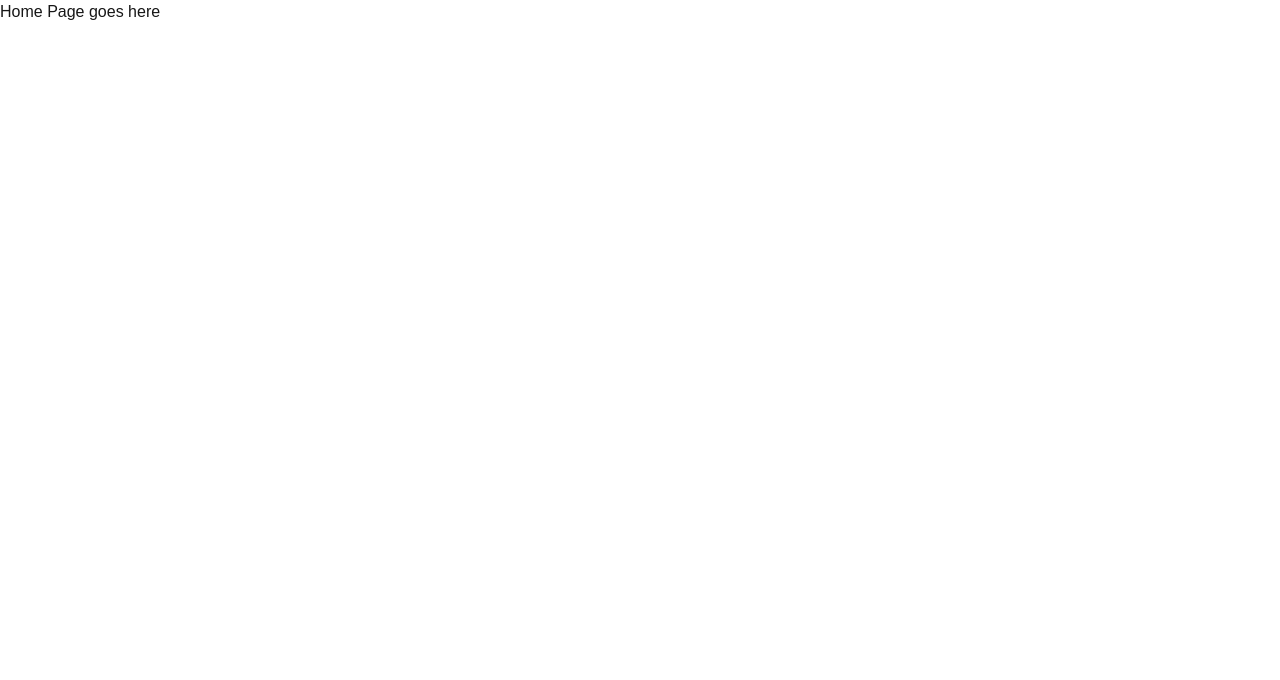
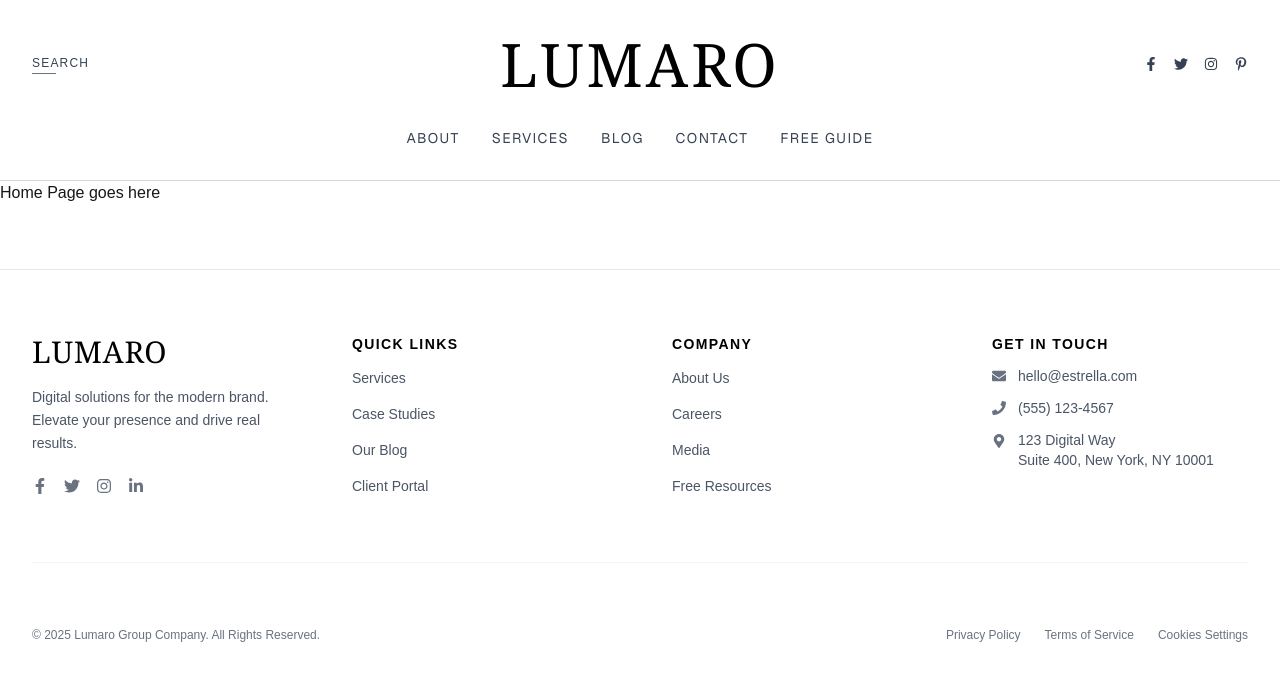
Before and after one commit to InolofatsengMotloba/lumaro-website, a Next.js app: page / in a window 1280 px wide. Shown: the top 680 px of the page. Built offline with nearby package versions, Linux system fonts and the light colour scheme.

Commit message:
Add Header and Footer components with navigation and social links

```diff
--- a/app/layout.js
+++ b/app/layout.js
@@ -1,5 +1,7 @@
 import { Geist, Geist_Mono } from "next/font/google";
 import "./globals.css";
+import Header from "@/components/Header";
+import Footer from "@/components/Footer";
 
 const geistSans = Geist({
   variable: "--font-geist-sans",
@@ -31,7 +33,9 @@ export default function RootLayout({ children }) {
       <body
         className={`${geistSans.variable} ${geistMono.variable} antialiased`}
       >
-        {children}
+        <Header />
+        <main>{children}</main>
+        <Footer />
       </body>
     </html>
   );
--- a/components/Footer.js
+++ b/components/Footer.js
@@ -1,7 +1,167 @@
+import React from "react";
+import Link from "next/link";
+import {
+  FaFacebookF,
+  FaTwitter,
+  FaInstagram,
+  FaLinkedinIn,
+  FaEnvelope,
+  FaMapMarkerAlt,
+  FaPhone,
+} from "react-icons/fa";
+
+// Data for navigation groups
+const quickLinks = [
+  { name: "Services", href: "/services" },
+  { name: "Case Studies", href: "/portfolio" },
+  { name: "Our Blog", href: "/blog" },
+  { name: "Client Portal", href: "/login" },
+];
+
+const companyLinks = [
+  { name: "About Us", href: "/about" },
+  { name: "Careers", href: "/careers" },
+  { name: "Media", href: "/media" },
+  { name: "Free Resources", href: "/resources" },
+];
+
+const legalLinks = [
+  { name: "Privacy Policy", href: "/privacy" },
+  { name: "Terms of Service", href: "/terms" },
+  { name: "Cookies Settings", href: "/cookies" },
+];
+
+// Re-use the header's social links, adding LinkedIn for a business focus
+const socialIcons = [
+  { icon: FaFacebookF, href: "https://facebook.com", label: "Facebook" },
+  { icon: FaTwitter, href: "https://twitter.com", label: "Twitter" },
+  { icon: FaInstagram, href: "https://instagram.com", label: "Instagram" },
+  { icon: FaLinkedinIn, href: "https://linkedin.com", label: "LinkedIn" },
+];
+
+// Helper component for link groups
+const FooterLinkGroup = ({ title, links }) => (
+  <div className="flex flex-col space-y-3">
+    {/* Title uses the same uppercase, wide-tracking, sans-serif style as the header's navigation */}
+    <h3 className="text-sm font-semibold uppercase tracking-widest text-black mb-3">
+      {title}
+    </h3>
+    <ul className="space-y-3">
+      {links.map((link) => (
+        <li key={link.name}>
+          <Link
+            href={link.href}
+            className="text-gray-600 text-sm hover:text-black transition-colors duration-200"
+          >
+            {link.name}
+          </Link>
+        </li>
+      ))}
+    </ul>
+  </div>
+);
+
 export default function Footer() {
+  const currentYear = new Date().getFullYear();
+
   return (
-    <>
-      <h1>footer goes here</h1>
-    </>
+    <footer className="bg-white border-t border-gray-200 mt-16 pt-16 pb-8 px-8">
+      {/* Main Grid Section: Quick Links, Contact, Company Info */}
+      <div className="max-w-7xl mx-auto grid grid-cols-2 gap-8 md:grid-cols-4 md:gap-16">
+        {/* Company Logo/Tagline (Matches Header's Serif Font) */}
+        <div className="col-span-2 md:col-span-1 space-y-4">
+          <Link
+            href="/"
+            className="text-3xl font-serif font-normal tracking-wide text-black block"
+          >
+            LUMARO
+          </Link>
+          <p className="text-gray-600 text-sm leading-relaxed max-w-xs">
+            Digital solutions for the modern brand. Elevate your presence and
+            drive real results.
+          </p>
+          <div className="flex space-x-4 pt-2">
+            {socialIcons.map((item) => (
+              <Link
+                key={item.label}
+                href={item.href}
+                aria-label={item.label}
+                className="text-gray-500 hover:text-black transition-colors duration-200"
+              >
+                <item.icon size={16} />
+              </Link>
+            ))}
+          </div>
+        </div>
+
+        {/* Quick Links Group */}
+        <FooterLinkGroup title="QUICK LINKS" links={quickLinks} />
+
+        {/* Company Group */}
+        <FooterLinkGroup title="COMPANY" links={companyLinks} />
+
+        {/* Get in Touch Section */}
+        <div className="flex flex-col space-y-4">
+          <h3 className="text-sm font-semibold uppercase tracking-widest text-black mb-3">
+            GET IN TOUCH
+          </h3>
+          <ul className="space-y-3">
+            <li className="flex items-center space-x-3">
+              <FaEnvelope className="text-gray-500" size={14} />
+              <a
+                href="mailto:hello@estrella.com"
+                className="text-gray-600 text-sm hover:text-black"
+              >
+                hello@estrella.com
+              </a>
+            </li>
+            <li className="flex items-center space-x-3">
+              <FaPhone className="text-gray-500" size={14} />
+              <a
+                href="tel:+15551234567"
+                className="text-gray-600 text-sm hover:text-black"
+              >
+                (555) 123-4567
+              </a>
+            </li>
+            <li className="flex items-start space-x-3">
+              <FaMapMarkerAlt className="text-gray-500 mt-1" size={14} />
+              <address className="not-italic text-gray-600 text-sm hover:text-black">
+                123 Digital Way
+                <br />
+                Suite 400, New York, NY 10001
+              </address>
+            </li>
+          </ul>
+        </div>
+      </div>
+
+      {/* Separator Line for the Legal/Copyright Bar */}
+      <div className="border-t border-gray-100 my-10 md:my-16 max-w-7xl mx-auto"></div>
+
+      {/* Bottom Legal Bar */}
+      <div className="max-w-7xl mx-auto flex flex-col md:flex-row md:justify-between md:items-center space-y-4 md:space-y-0 text-xs text-gray-500">
+        {/* Copyright */}
+        <p>
+          &copy; {currentYear} Lumaro Group Company. All Rights Reserved.
+        </p>
+
+        {/* Legal Links (Horizontal) */}
+        <nav>
+          <ul className="flex flex-wrap space-x-6">
+            {legalLinks.map((link) => (
+              <li key={link.name}>
+                <Link
+                  href={link.href}
+                  className="hover:text-black transition-colors duration-200"
+                >
+                  {link.name}
+                </Link>
+              </li>
+            ))}
+          </ul>
+        </nav>
+      </div>
+    </footer>
   );
 }
--- a/components/Header.js
+++ b/components/Header.js
@@ -1,7 +1,108 @@
+import React from "react";
+import Link from "next/link";
+import {
+  FaSearch,
+  FaFacebookF,
+  FaTwitter,
+  FaInstagram,
+  FaPinterestP,
+} from "react-icons/fa";
+
+// Array for navigation links to keep the component clean
+const navLinks = [
+  { name: "ABOUT", href: "/about" },
+  { name: "SERVICES", href: "/services" },
+  { name: "BLOG", href: "/blog" },
+  { name: "CONTACT", href: "/contact" },
+  { name: "FREE GUIDE", href: "/free-guide" },
+];
+
 export default function Header() {
   return (
-    <>
-      <h1>Header goes here</h1>
-    </>
+    // Main container with padding and a bottom border to match the image
+    <header className="w-full bg-white px-8 py-8 border-b border-gray-300">
+      {/* Top Row: Search, Logo/Title, Social Icons */}
+      <div className="flex items-center justify-between h-16">
+        {/* Left Section: Search Link */}
+        <div className="flex-1 flex items-center text-xs tracking-widest uppercase text-gray-700">
+          <Link
+            href="/search"
+            className="group flex flex-col items-start transition-colors duration-200 hover:text-black"
+          >
+            SEARCH
+            {/* The small line underneath 'SEARCH' */}
+            <span className="block w-6 h-px mt-0.5 bg-gray-500 group-hover:bg-black transition-colors duration-200"></span>
+          </Link>
+        </div>
+
+        {/* Center Section: Main Logo/Title */}
+        <div className="flex-none text-center">
+          {/* To get the elegant look, you'll need to use a strong serif font.
+            Since this is a common design element, consider importing a font
+            like 'Playfair Display' or 'Lora' and applying it here.
+            For this example, we'll use Tailwind's default 'serif' stack.
+          */}
+          <Link
+            href="/"
+            className="text-6xl font-serif font-normal tracking-wider text-black"
+          >
+            LUMARO
+          </Link>
+        </div>
+
+        {/* Right Section: Social Icons */}
+        <div className="flex-1 flex justify-end space-x-4 text-gray-700">
+          <Link
+            href="https://facebook.com"
+            aria-label="Facebook"
+            className="hover:text-black transition-colors duration-200"
+          >
+            <FaFacebookF size={14} />
+          </Link>
+          <Link
+            href="https://twitter.com"
+            aria-label="Twitter"
+            className="hover:text-black transition-colors duration-200"
+          >
+            <FaTwitter size={14} />
+          </Link>
+          <Link
+            href="https://instagram.com"
+            aria-label="Instagram"
+            className="hover:text-black transition-colors duration-200"
+          >
+            <FaInstagram size={14} />
+          </Link>
+          <Link
+            href="https://pinterest.com"
+            aria-label="Pinterest"
+            className="hover:text-black transition-colors duration-200"
+          >
+            <FaPinterestP size={14} />
+          </Link>
+        </div>
+      </div>
+
+      {/* --- Horizontal Line Separation --- */}
+      {/* The bottom border on the main <header> element already provides the main line.
+          The navigation sits slightly above that line in the original design,
+          which is achieved by controlling the padding/margin of the overall header. */}
+
+      {/* Bottom Row: Main Navigation */}
+      <nav className="mt-8">
+        <ul className="flex justify-center space-x-8 text-sm font-sans tracking-widest text-gray-700">
+          {navLinks.map((link) => (
+            <li key={link.name}>
+              <Link
+                href={link.href}
+                className="uppercase transition-colors duration-200 hover:text-black"
+              >
+                {link.name}
+              </Link>
+            </li>
+          ))}
+        </ul>
+      </nav>
+    </header>
   );
 }
```
